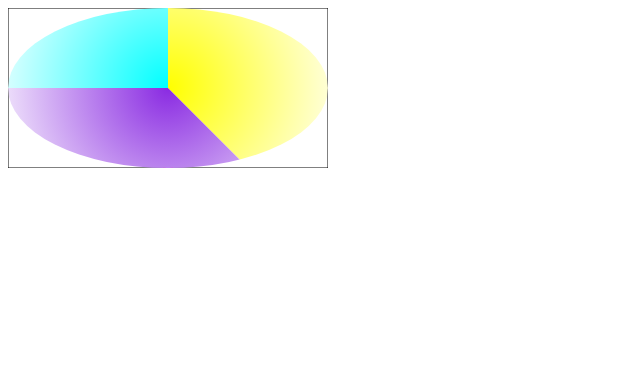
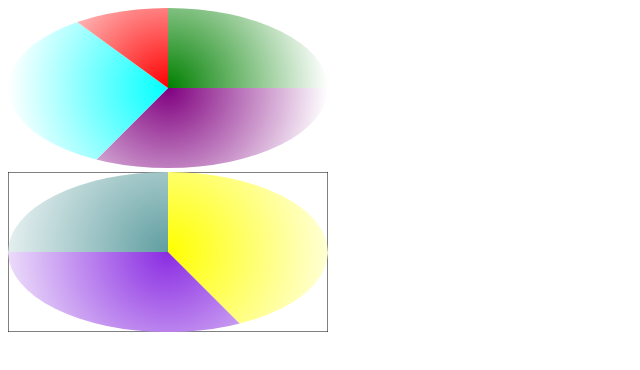
Before and after one commit to fuchunhui/ellipse, a website built with Vite: page index.html in a window 1280 px wide. Shown: the whole page, without its empty margins (0-640 px from the left). Built offline with nearby package versions, Linux system fonts and the light colour scheme.

Commit message:
feat points

```diff
--- a/index.html
+++ b/index.html
@@ -23,8 +23,8 @@
     <div class="super-ellipse">
       <svg width="320" height="160" xmlns="http://www.w3.org/2000/svg">
         <defs>
-          <radialGradient id="rg-cyan" r="0.60">
-            <stop offset="0%" stop-color="cyan"/>
+          <radialGradient id="rg-cadetblue" r="0.60">
+            <stop offset="0%" stop-color="cadetblue"/>
             <stop offset="100%" stop-color="white"/>
           </radialGradient>
           <radialGradient id="rg-yellow" r="0.60">
@@ -35,8 +35,7 @@
             <stop offset="0%" stop-color="blueviolet"/>
             <stop offset="100%" stop-color="white"/>
           </radialGradient>
-          <clipPath id="cut-cyan">
-            <!-- A x轴半径，y轴半径，x轴旋转角度（0 表示不动），角度大小（0小1大），弧线方向（0逆1顺），终点坐标 -->
+          <clipPath id="cut-cadetblue">
             <path d="M 0 160 A 160 160 0 0 1 160 0 L 160 160 Z" />
           </clipPath>
           <clipPath id="cut-yellow">
@@ -52,7 +51,7 @@
         <rect width="100%" height="100%" fill="transparent" stroke="black" stroke-width="1" />
         <circle cx="160" cy="160" r="5" fill="red" stroke-width="0.5" />
         <g clip-path="url(#cp-ellipse)" transform="translate(0, -80)">
-          <circle cx="160" cy="160" r="160" stroke="black" stroke-width="0.1" fill="url(#rg-cyan)" clip-path="url(#cut-cyan)" />
+          <circle cx="160" cy="160" r="160" stroke="black" stroke-width="0.1" fill="url(#rg-cadetblue)" clip-path="url(#cut-cadetblue)" />
           <circle cx="160" cy="160" r="160" stroke="black" stroke-width="0.1" fill="url(#rg-yellow)" clip-path="url(#cut-yellow)" />
           <circle cx="160" cy="160" r="160" stroke="black" stroke-width="0.1" fill="url(#rg-blueviolet)" clip-path="url(#cut-blueviolet)" />
         </g>
--- a/src/ellipse.ts
+++ b/src/ellipse.ts
@@ -11,6 +11,7 @@ import {markCirclePoints, makePaths} from './matics';
 
 // TODO 添加自定义前缀，否则，同一个环境多次引用，就会出现id重复的问题
 // const DEGAULT_PREFIX = 'EE';
+const SVGNS = 'http://www.w3.org/2000/svg';
 const RADIALGRADIENT_PREFIX = 'rg-';
 const CLIPPATH_PREFIX = 'cut-';
 const CLIPPATH_ELLIPSE = 'cut-ellipse';
@@ -30,17 +31,17 @@ const createEllipse = (options: Ellipse) => {
 }
 
 const _svgBlock = (rx: number, ry: number) => {
-  const ele = document.createElement('svg');
+  const ele = document.createElementNS(SVGNS, 'svg');
 
-  ele.setAttribute('width', String(rx));
-  ele.setAttribute('height', String(ry));
-  ele.setAttribute('xmlns', 'http://www.w3.org/2000/svg');
+  ele.setAttribute('width', String(rx * 2));
+  ele.setAttribute('height', String(ry * 2));
+  ele.setAttribute('xmlns', SVGNS);
 
   return ele;
 };
 
 const _defs = (options: Ellipse) => {
-  const ele = document.createElement('defs');
+  const ele = document.createElementNS(SVGNS, 'defs');
   const {deg, rx, ry, rgr, data: pieceList} = options;
 
   // 根据deg rx 以及percent数组，计算出 坐标点数组
@@ -63,17 +64,17 @@ const _defs = (options: Ellipse) => {
 };
 
 const _radialGradient = (color: string, rgr: string) => {
-  const ele = document.createElement('radialGradient');
+  const ele = document.createElementNS(SVGNS, 'radialGradient');
   const id = formatColor(color);
 
   ele.setAttribute('id', `${RADIALGRADIENT_PREFIX}${id}`);
   ele.setAttribute('r', rgr);
 
-  const start = document.createElement('stop');
+  const start = document.createElementNS(SVGNS, 'stop');
   start.setAttribute('offset', '0');
   start.setAttribute('stop-color', color);
 
-  const end = document.createElement('stop');
+  const end = document.createElementNS(SVGNS, 'stop');
   end.setAttribute('offset', '100%'); // 也许是可变值，可以是变量
   end.setAttribute('stop-color', 'white'); // white 也可以是变化的值
 
@@ -84,11 +85,11 @@ const _radialGradient = (color: string, rgr: string) => {
 };
 
 const _clipPath = (color: string, d: string) => {
-  const ele = document.createElement('clipPath');
+  const ele = document.createElementNS(SVGNS, 'clipPath');
   const id = formatColor(color);
   ele.setAttribute('id', `${CLIPPATH_PREFIX}${id}`);
 
-  const path = document.createElement('path');
+  const path = document.createElementNS(SVGNS, 'path');
   path.setAttribute('d', d);
 
   ele.appendChild(path);
@@ -97,10 +98,10 @@ const _clipPath = (color: string, d: string) => {
 };
 
 const _ellipseClipPath = (rx: number, ry: number) => {
-  const ele = document.createElement('clipPath');
+  const ele = document.createElementNS(SVGNS, 'clipPath');
   ele.setAttribute('id', CLIPPATH_ELLIPSE);
 
-  const ellipse = document.createElement('ellipse');
+  const ellipse = document.createElementNS(SVGNS, 'ellipse');
   const r = String(rx);
   ellipse.setAttribute('cx', r);
   ellipse.setAttribute('cy', r);
@@ -113,7 +114,7 @@ const _ellipseClipPath = (rx: number, ry: number) => {
 };
 
 const _circle = (color: string, rx: number) => {
-  const ele = document.createElement('circle');
+  const ele = document.createElementNS(SVGNS, 'circle');
   const id = formatColor(color);
   const r = String(rx);
 
@@ -127,9 +128,9 @@ const _circle = (color: string, rx: number) => {
 };
 
 const _group = (colorList: string[], rx: number, ry: number) => {
-  const ele = document.createElement('g');
-  ele.setAttribute('clip-path', `url(${CLIPPATH_ELLIPSE})`);
-  ele.setAttribute('transform', `translate(0, -${ry / 2})`);
+  const ele = document.createElementNS(SVGNS, 'g');
+  ele.setAttribute('clip-path', `url(#${CLIPPATH_ELLIPSE})`);
+  ele.setAttribute('transform', `translate(0, ${ry - rx})`);
 
   colorList.forEach(item => {
     ele.appendChild(_circle(item, rx))
--- a/src/main.ts
+++ b/src/main.ts
@@ -2,8 +2,10 @@ import {createEllipse} from './ellipse';
 
 const svg = createEllipse({
   deg: 0,
-  rx: 564,
-  ry: 253,
+  rx: 160,
+  ry: 80,
+  // rx: 564,
+  // ry: 253,
   rgr: '50%',
   data: [ // percent 小数点最多后4位
     {
@@ -15,7 +17,7 @@ const svg = createEllipse({
       percent: '37.5%'
     },
     {
-      color: 'green',
+      color: 'cyan',
       percent: 0.225
     },
     {
```
